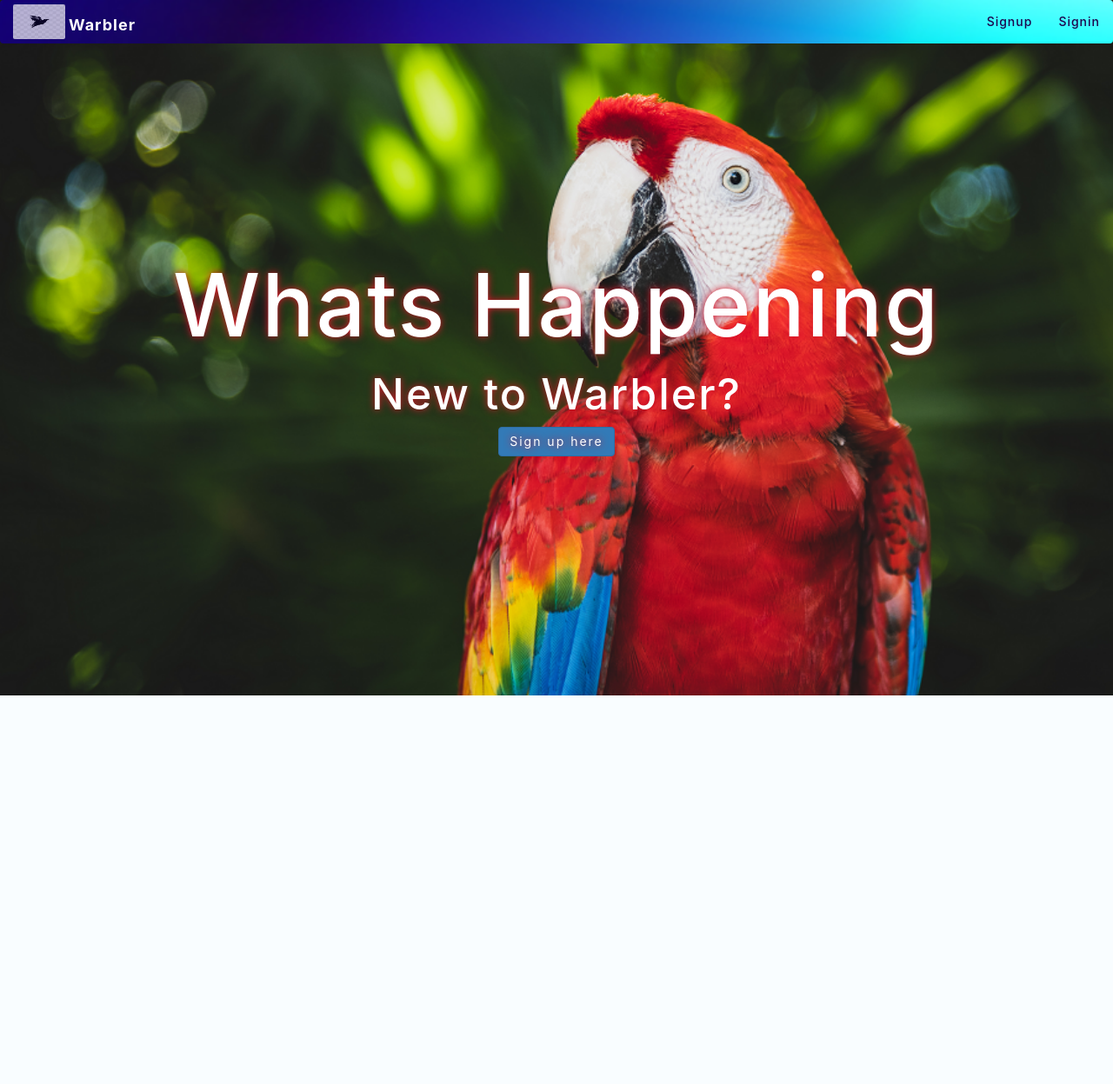
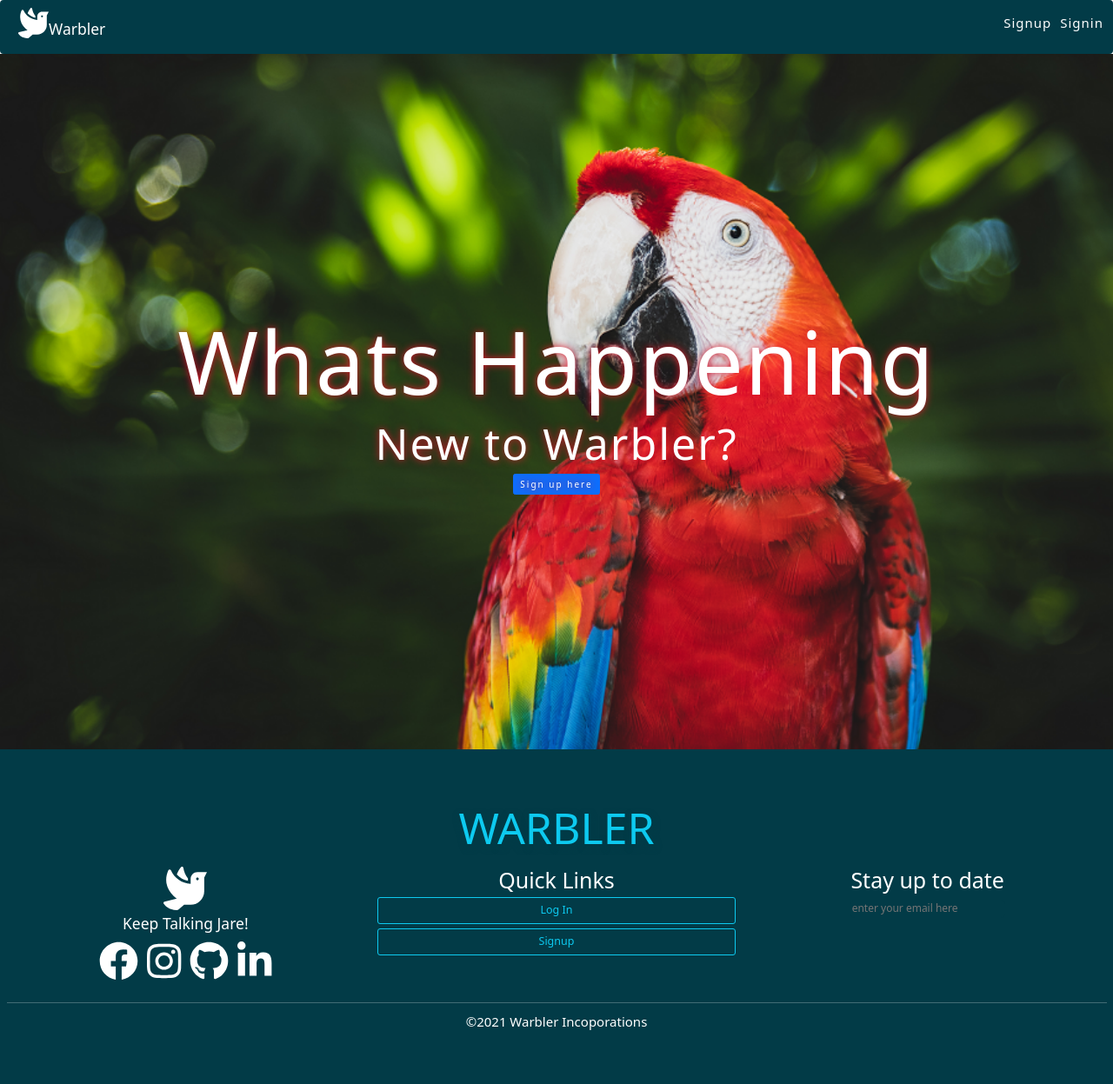
Before and after one commit to esnonso/warbler, a React app in the folder warbler-app/: page / in a window 1280 px wide. Shown: the whole page at 87% size. Before the commit the page ends 800 px from the top, so only its background shows below. Built offline with nearby package versions, Linux system fonts and the light colour scheme.

Commit message:
Edit files with react-bootsrap

```diff
--- a/warbler-app/src/Components/AuthForm.js
+++ b/warbler-app/src/Components/AuthForm.js
@@ -1,4 +1,5 @@
 import React, { Component } from 'react';
+import { Container, Form } from 'react-bootstrap';
 
 export default class AuthForm extends Component {
     constructor(props){
@@ -30,27 +31,27 @@ export default class AuthForm extends Component {
     }
 
     render(){
-        const { email, password, profileImageUrl, username } = this.state
+        const { email,  profileImageUrl, username } = this.state
         const { heading, buttonText, signUp, errors, history, removeError} = this.props
         history.listen(()=> removeError())
         return(
-          <div className="d-flex justify-content-center" >
-              <div className='container-fluid'  >
-                  <form onSubmit={this.handleSubmit} style={{width:"500px", margin:0, margin:"auto"}} >
+            <Container>
+                  <Form onSubmit={this.handleSubmit} style={{width:"500px", margin:0, margin:"auto"}} >
+                      <Form.Group>
                       <h2>{heading}</h2>
                      {errors.message && (
                       <div className=" alert alert-danger">{errors.message}</div>
                       ) }
 
-                      <label htmlFor="email">Email</label>
+                      <Form.Label >Email</Form.Label>
                       <input className="form-control"
-                        type="text"
+                        type="email"
                         id="email"
                         name="email"
                         onChange={this.handleChange}
                         value={email} />
 
-                      <label htmlFor="password">Password</label>
+                       <Form.Label >Password</Form.Label>
                       <input className="form-control"
                         type="password"
                         id="password"
@@ -59,7 +60,7 @@ export default class AuthForm extends Component {
                        />
                        {signUp && (
                            <div>
-                                <label htmlFor="username">username</label>
+                                <Form.Label >Username</Form.Label>
                                 <input className="form-control"
                                 type="text"
                                 id="username"
@@ -67,7 +68,7 @@ export default class AuthForm extends Component {
                                 onChange={this.handleChange}
                                 value={username} />
 
-                                <label htmlFor="profileImageUrl">Image</label>
+                                <Form.Label >Profile Image Url</Form.Label>
                                 <input className="form-control"
                                 type="text"
                                 id="profileImageUrl"
@@ -81,9 +82,9 @@ export default class AuthForm extends Component {
                        <button type="submit" className="btn btn-primary btn-block btn-lg" style={{marginTop: "10px"}}>
                            {buttonText}
                        </button>
-                  </form>
-              </div>
-          </div>
+                    </Form.Group>
+                  </Form>
+          </Container>
         )
     }
 }
--- /dev/null
+++ b/warbler-app/src/Components/footer.js
@@ -0,0 +1,40 @@
+import React,{ Component } from 'react';
+import { Container, Row, Col, Button } from 'react-bootstrap';
+import { FontAwesomeIcon } from '@fortawesome/react-fontawesome';
+import { faDove} from '@fortawesome/free-solid-svg-icons';
+import { faFacebook, faInstagram, faGithub,  faLinkedinIn } from "@fortawesome/free-brands-svg-icons";
+
+class Footer extends Component {
+    render(){
+        return(
+            <Container fluid className="footer">
+                <Container className="footer-line"><h1 style={{fontSize:"50px"}} className="text-info">WARBLER</h1></Container>
+                <Row>
+                    <Col xs={12} lg={4}>
+                        <h1><FontAwesomeIcon icon={faDove} size="2x"/></h1>
+                        <h3>Keep Talking Jare!</h3>
+                        <p>
+                        <FontAwesomeIcon icon={faFacebook} size="3x"/>
+                        <FontAwesomeIcon icon={faInstagram} size="3x"/>
+                        <FontAwesomeIcon icon={faGithub} size="3x"/>
+                        <FontAwesomeIcon icon={faLinkedinIn} size="3x"/>
+                        </p>
+                    </Col>
+                    <Col>
+                    <h1>Quick Links</h1>
+                    <Button href="/signin" variant="outline-info" size="lg" block>Log In</Button>
+                    <Button href="/signup" variant="outline-info" size="lg" block>Signup</Button>
+                    </Col>
+                    <Col>
+                        <h1>Stay up to date</h1>
+                        <input type="email" placeholder="enter your email here" className="form-control-md"></input>
+                    </Col>
+                </Row>
+                <hr />
+                <p>&copy;2021 Warbler Incoporations</p>
+            </Container>
+        )
+    }
+}
+
+export default Footer;
--- a/warbler-app/src/Components/homepage.js
+++ b/warbler-app/src/Components/homepage.js
@@ -1,15 +1,16 @@
 import { Link } from 'react-router-dom';
 //import MessageList from '../Containers/MessageList';
-import MessageTimeline from './Messagetimeline'
+import MessageTimeline from './Messagetimeline';
+import { Container } from 'react-bootstrap';
 
 const Homepage = ({ currentUser}) => {
     if(!currentUser.isAuthenticated){
         return(
-            <div className="home">
+            <Container fluid className="home">
                 <h1>Whats Happening</h1>
                 <h4>New to Warbler?</h4>
                 <Link to="/signup" className="btn btn-primary">Sign up here</Link>
-        </div>
+            </Container>
         )
     }
     return (
--- a/warbler-app/src/Components/messageItem.js
+++ b/warbler-app/src/Components/messageItem.js
@@ -1,6 +1,7 @@
 import Moment from 'react-moment';
 import { Link } from 'react-router-dom';
 import DefaultProfileImg from '../images/default-profile-pic.png';
+import { Button } from 'react-bootstrap'
 
 
  const MessageItem = ({date, profileImgUrl, text, username, removeMessage, isCorrectUser}) => (
@@ -8,13 +9,13 @@ import DefaultProfileImg from '../images/default-profile-pic.png';
         <li className="list-group-item">
         <img src={profileImgUrl || DefaultProfileImg} alt={username} height="100" width={100} className="timeline-image" />
         <div className="message-area">
-            <p>Created by:<Link to="/">@{username} &nbsp;</Link>
+            <p>Created by:<Link to="#">@{username} &nbsp;</Link>
             <span className="text-muted">
                On: <Moment className="text-muted" format="DD MM YYYY">{date}</Moment>
             </span>
             </p>
             <p>{text}</p>
-            {isCorrectUser && (<a className="btn btn-danger" onClick={removeMessage} >Delete </a>)}
+            {isCorrectUser && (<Button variant="danger" onClick={removeMessage} >Delete </Button>)}
 
         </div>
         </li>
--- a/warbler-app/src/Containers/App.js
+++ b/warbler-app/src/Containers/App.js
@@ -1,10 +1,12 @@
 import { Provider } from "react-redux";
-import { configureStore } from '../store'
+import { configureStore } from '../store';
 import { BrowserRouter as Router} from 'react-router-dom';
-import Navbar from './navbar'
-import Main from './main'
+import NavbarComponent from './navbar';
+import Main from './main';
 import { setAuthorizationToken, setCurrentUser } from "../store/actions/auth";
-import jwtDecode from 'jwt-decode'
+import jwtDecode from 'jwt-decode';
+import 'bootstrap/dist/css/bootstrap.min.css';
+import Footer from '../Components/footer'
 
 function App() {
   const store = configureStore()
@@ -12,17 +14,18 @@ function App() {
     setAuthorizationToken(localStorage.jwtToken)
     //prevent someone from manually tampering with the key in local storage
     try{
-      store.dispatch(setCurrentUser(jwtDecode(localStorage.jwtToken)))
+      store.dispatch(setCurrentUser(jwtDecode(localStorage.jwtToken)));
     }catch(e){
-      store.dispatch(setCurrentUser({}))
+      store.dispatch(setCurrentUser({}));
     }
   }
   return (
     <Provider store={store}>
         <Router>
           <div className="containers">
-            <Navbar />
+            <NavbarComponent />
             <Main />
+            <Footer />
           </div>
         </Router>
     </Provider>
--- a/warbler-app/src/Containers/main.js
+++ b/warbler-app/src/Containers/main.js
@@ -1,4 +1,4 @@
-import { Switch , Route, withRouter, Redirect} from 'react-router-dom';
+import { Switch , Route, withRouter} from 'react-router-dom';
 import { connect } from 'react-redux'
 import Homepage from "../Components/homepage";
 import AuthForm from '../Components/AuthForm'
@@ -28,7 +28,7 @@ const Main = props => {
                     errors={errors}
                     signUp buttonText="sign Up"
                     removeError={removeError}
-                    heading="Join Warbler Today" {...props}/>
+                    heading="Join Warbler Today!" {...props}/>
             )
         }}/>
 
--- a/warbler-app/src/Containers/navbar.js
+++ b/warbler-app/src/Containers/navbar.js
@@ -1,40 +1,34 @@
 import React, { Component } from 'react';
-import { Link } from 'react-router-dom';
 import { connect } from 'react-redux';
-import { logout } from '../store/actions/auth'
-import logo from '../images/warbler-logo.png'
+import { logout } from '../store/actions/auth';
+import { Navbar, Nav} from 'react-bootstrap';
+import { FontAwesomeIcon } from '@fortawesome/react-fontawesome';
+import { faDove } from '@fortawesome/free-solid-svg-icons';
 
-class Navbar extends Component {
+class NavbarComponent extends Component {
         logout = e => {
             e.preventDefault();
             this.props.logout()
         }
+        navlink(){
+            return
+        }
     render(){
         return(
-            <nav className="navbar navbar-inverse">
-                <div className="container-fluid">
-                    <div className="navbar-header">
-                    <Link to="/" className="navbar-brand">
-                        <p><img src={logo} alt="Warbler"></img>Warbler</p>
-                    </Link>
-                </div>
+            <Navbar variant="dark" expand="lg">
+                <Navbar.Brand href="/"><h3><FontAwesomeIcon icon={faDove} size="2x"/>Warbler</h3></Navbar.Brand>
                 {this.props.currentUser.isAuthenticated ? (
-                    <ul className="nav navbar-nav navbar-right">
-                        <li>
-                            <Link to={`/users/${this.props.currentUser.user.id}/messages/new`}>New Message</Link>
-                        </li>
-                        <li>
-                            <a  onClick={this.logout}>Logout :{this.props.currentUser.user.username}</a>
-                        </li>
-                    </ul>
+                    <Nav className="ms-auto">
+                        <Nav.Link href={`/users/${this.props.currentUser.user.id}/messages/new`}><p>New Message</p></Nav.Link>
+                        <Nav.Link onClick={this.logout}><p>Logout :{this.props.currentUser.user.username}</p></Nav.Link>
+                    </Nav>
                 ):
-                <ul className="nav navbar-nav navbar-right">
-                    <li ><Link to="/signup">Signup</Link></li>
-                    <li ><Link to="/signin">Signin</Link></li>
-                </ul>
+               <Nav className="ms-auto">
+                   <Nav.Link href="/signup"><p>Signup</p></Nav.Link>
+                   <Nav.Link href="/signin"><p>Signin</p></Nav.Link>
+               </Nav>
                 }
-                </div>
-            </nav>
+            </Navbar>
         )
     }
 }
@@ -44,4 +38,4 @@ function mapStateToProps(state) {
         currentUser: state.currentUser
     }
 }
-export default connect(mapStateToProps, { logout })(Navbar);
+export default connect(mapStateToProps, { logout })(NavbarComponent);
--- a/warbler-app/src/index.css
+++ b/warbler-app/src/index.css
@@ -16,32 +16,13 @@ code {
 .navbar li:hover {
   text-decoration: underline;
 }
-
-img {
-  display: inline-block;
-  width: 60px;
-  height: 40px;
-  border-radius: 2px;
-  margin-top: -10px;
-  margin-right: 4px;
-  opacity: 0.7;
+.navbar {
+ background-color:#023b47;
+  padding: 5px;
 }
 
-.navbar {
-  background-image: url('./images/nav-background.png');
-  background-position: center center;
-  background-repeat: no-repeat;
-  background-size: cover;
-  border: none;
-}
-.navbar-inverse .navbar-nav>li>a {
-  color:#1D054D;
-  font-weight: 500;
-  letter-spacing: 1px;
-}
 .navbar p{
   color: white;
-  font-weight: 700;
   letter-spacing: 1px;
 }
 .navbar p:hover{
@@ -51,15 +32,12 @@ img {
   cursor: pointer;
 }
 .home {
+  margin-top: -20px;
   width: 100vw;
   height: 100vh;
-  position: absolute;
-  top: 0;
-  bottom: 0;
   align-items:center;
   display: flex;
   flex-direction: column;
-  z-index: -1;
   background-image: url('./images/background.png');
   background-position: center center;
   background-repeat: no-repeat;
@@ -108,3 +86,35 @@ img {
   height:200px;
   width:200px;
 }
+
+.footer {
+  background-color: #023b47;
+  padding:50px;
+  color: white;
+}
+
+.fa-3x{
+  margin: 5px;
+}
+
+.footer input {
+  background-color:#023b47;
+  font-size: 15px;
+  border: none;
+  border-bottom: 1px #023b47 solid;
+}
+
+.footer-line{
+  margin: 10px;
+  border-radius: 20px;
+  text-shadow: 1px 3px 8px #023b47;
+}
+
+.containers{
+  font-size: 15px;
+}
+
+.containers input{
+  font-size: 12px;
+  border-radius: 5px;
+}
--- a/warbler-app/src/store/actions/auth.js
+++ b/warbler-app/src/store/actions/auth.js
@@ -33,7 +33,7 @@ export function authUser(type, userData) {
                 resolve();
             })
             .catch(err =>{
-                dispatch(addError(err.message))
+                dispatch(addError("Invalid Username or Password"))
                 reject()
             })
         })
```
Also changed, not shown: warbler-app/package.json (+7 -1 lines), 1 other file.
